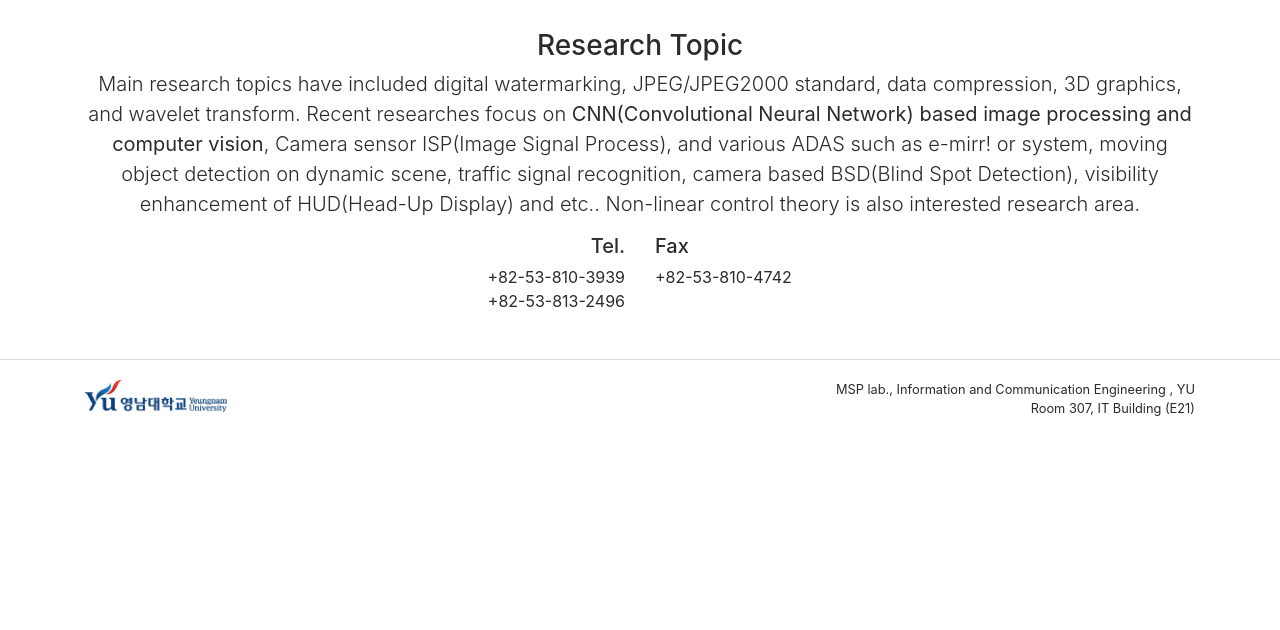
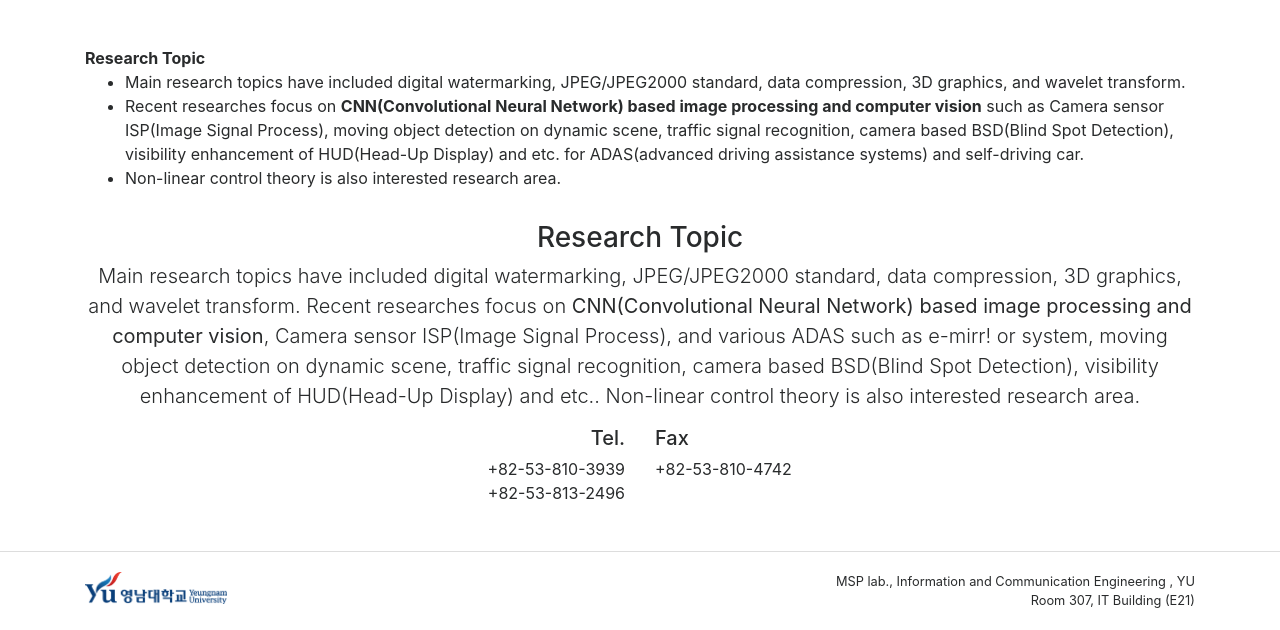
Before and after one commit to YU-MSP/yu-msp.github.io, a Jekyll site: the page built from research.html, in a window 1280 px wide. Shown: the part 426-1056 px from the top of the page. Built offline with Jekyll 4.4.1, drawn with Linux system fonts in a browser that asks for light colours; nearby versions of some CDN libraries; before the commit the page ends 900 px from its top, so only the background shows below that.

Commit message:
no message

```diff
--- a/research.html
+++ b/research.html
@@ -5,6 +5,23 @@ title: Research
 ---
 <script>
 </script>
+
+<table class="table" cellspacing="0" summary="Research Topic">
+<tr>
+	<table class="table" cellspacing="0" summary="Summary">
+	<tr aline>
+		<b>Research Topic</b>
+	</tr>
+	<tr>
+		<ul>
+			<li>Main research topics have included digital watermarking, JPEG/JPEG2000 standard, data compression, 3D graphics, and wavelet transform.</li>
+			<li>Recent researches focus on <b>CNN(Convolutional Neural Network) based image processing and computer vision</b> such as Camera sensor ISP(Image Signal Process), moving object detection on dynamic scene, traffic signal recognition, camera based BSD(Blind Spot Detection), visibility enhancement of HUD(Head-Up Display) and etc. for ADAS(advanced driving assistance systems) and self-driving car.</li>
+			<li>Non-linear control theory is also interested research area.</li>
+		</ul>
+	</tr>
+	 </table>
+ </tr>
+ </table>
 
 <div class="row">
   <div class="col">
```
